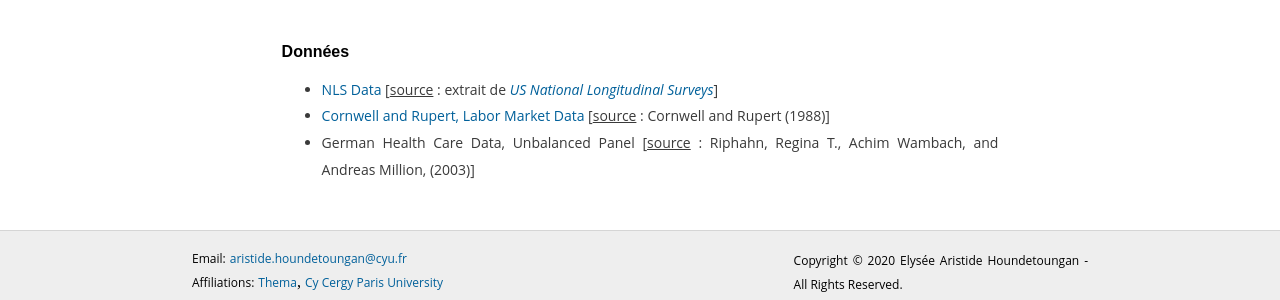
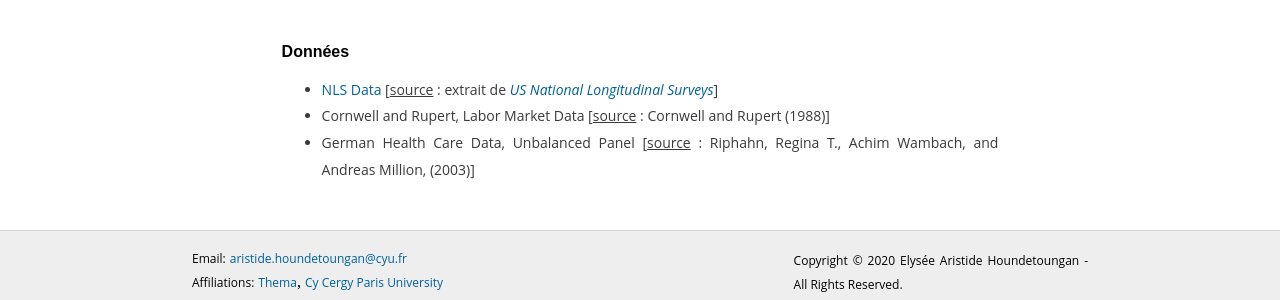
Before and after one commit to ahoundetoungan/ahoundetoungan.github.io, a Jekyll site: the page built from teaching/panel-iv.html, in a window 1280 px wide. Shown: the part 590-890 px from the top of the page. Built offline with Jekyll 4.4.1, drawn with Linux system fonts in a browser that asks for light colours.

Commit message:
teaching

```diff
--- a/teaching/panel-iv.html
+++ b/teaching/panel-iv.html
@@ -46,7 +46,7 @@ $(document).ready(function() {
     <h2>Données</h2>
     <ul>
       <li>  <a href="/files/teaching/panel-iv/NLSData.RDS" class="abled">NLS Data</a> [<u>source</u> : extrait de <a href="https://nlsinfo.org/" target="_blank" class="abled"><i>US National Longitudinal Surveys</i></a>]
-      <li>  <a href="/files/teaching/panel-iv/WAGES.csv" class="abled">Cornwell and Rupert, Labor Market Data</a> [<u>source</u> : Cornwell and Rupert (1988)]
+      <li>  <a href="/files/teaching/panel-iv/WAGES.csv" class="disabled">Cornwell and Rupert, Labor Market Data</a> [<u>source</u> : Cornwell and Rupert (1988)]
       <li>  <a href="/files/teaching/panel-iv/rwm.RDS" class="disabled">German Health Care Data, Unbalanced Panel</a> [<u>source</u> : Riphahn, Regina T., Achim Wambach, and Andreas Million, (2003)]
       </li>
     </ul>
```
Also changed, not shown: 3 other files.
